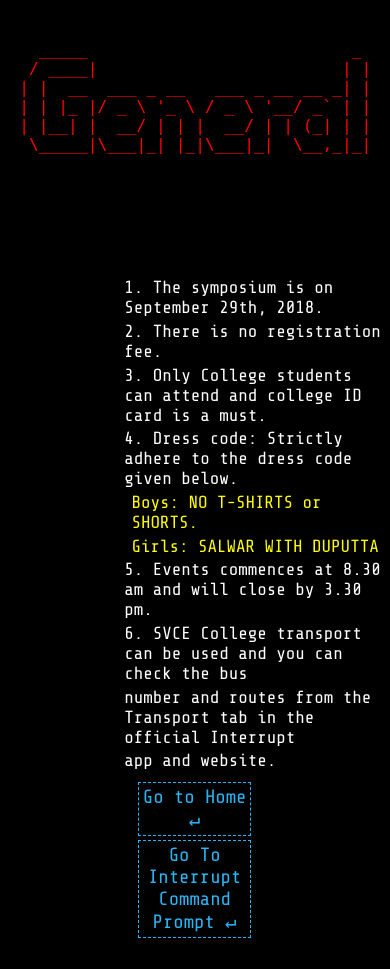
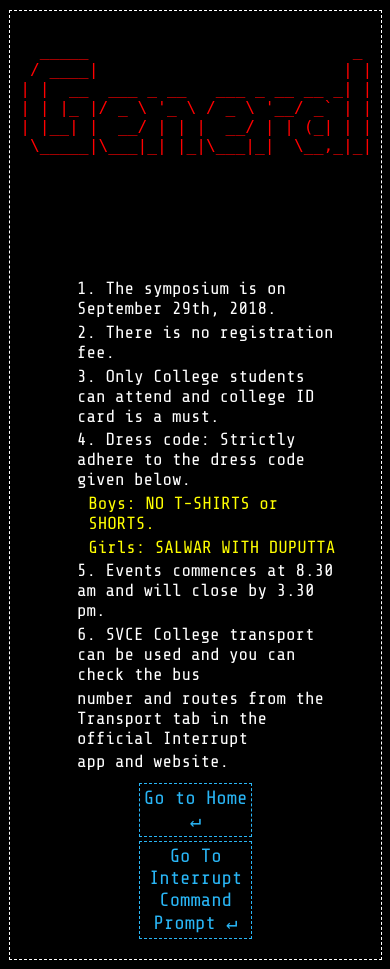
Before and after one commit to svce-interrupt/Interrupt18-Website, a PHP site: page /guidelines/index.html in a window 390 px wide. Before the commit the page ends 938 px from the top, so only its background shows below. Run offline with PHP 8.4, Linux system fonts and the light colour scheme.

Commit message:
Made some changes to make it mobile responsive

```diff
--- a/guidelines/css/index-css.css
+++ b/guidelines/css/index-css.css
@@ -85,7 +85,7 @@ body{
 		width: 95%;
 		margin: 2.5% 2.4%;
 		padding-bottom: 5%;
-		border: none;
+		border: 1px dashed white;
 	}
 
 	#title{
@@ -104,7 +104,7 @@ body{
 		margin: 0% 0% 2% 0%;
 		font-size: 110%;
 		text-align: left;
-		margin-left: 31%;
+		margin-left: 18%;
 		margin-top: -1%;
 	}
 	.intro-text2{
@@ -112,7 +112,8 @@ body{
 		margin: 0% 0% 2% 0%;
 		font-size: 110%;
 		text-align: left;
-		margin-left: 33%;
+		margin-left: 21%;
 		margin-top: -1%;
 	}
+
 }
```
